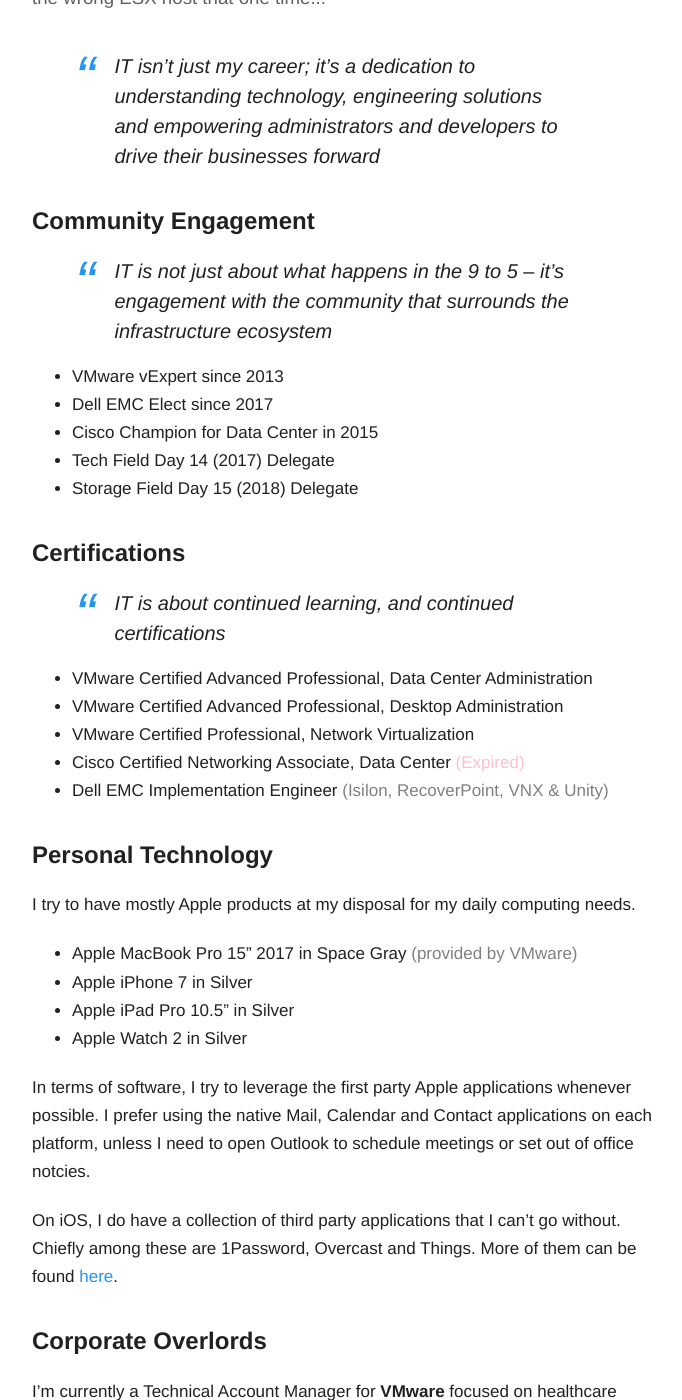
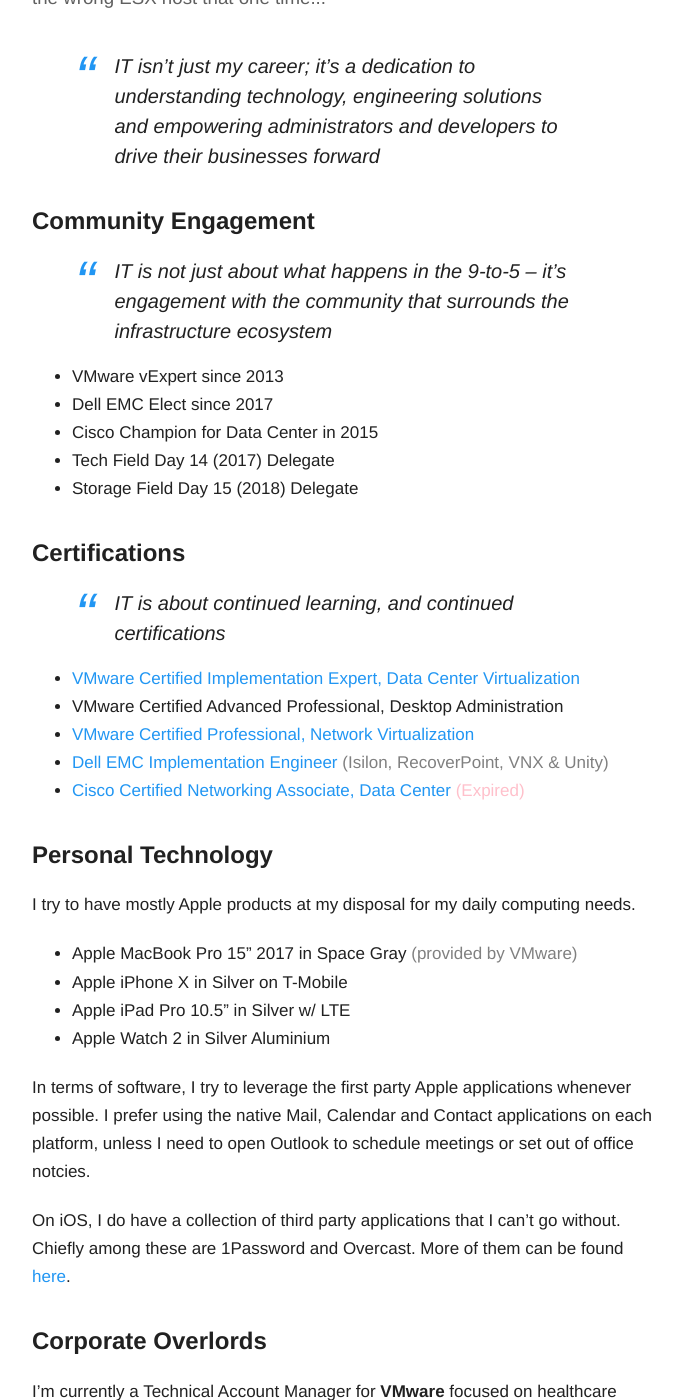
Before and after one commit to vmstan/vmstan.github.io, a Jekyll site: the page built from about/index.md, in a window 1280 px wide and 1400 px high, scrolled down 336 px. Shown: the whole window, without its empty margins (296-978 px from the left). Built offline with Jekyll 4.4.1, drawn with Linux system fonts in a browser that asks for light colours.

Commit message:
Cert update

```diff
--- a/about/index.md
+++ b/about/index.md
@@ -9,7 +9,7 @@
 
 ## Community Engagement
 
-> IT is not just about what happens in the 9 to 5 -- it’s engagement with the community that surrounds the infrastructure ecosystem
+> IT is not just about what happens in the 9-to-5 -- it’s engagement with the community that surrounds the infrastructure ecosystem
 
 * VMware vExpert since 2013
 * Dell EMC Elect since 2017
@@ -21,24 +21,24 @@
 
 > IT is about continued learning, and continued certifications
 
-* VMware Certified Advanced Professional, Data Center Administration
+* [VMware Certified Implementation Expert, Data Center Virtualization](https://www.youracclaim.com/badges/ca1312aa-5453-4aca-b63a-5653d2fa2f49/public_url)
 * VMware Certified Advanced Professional, Desktop Administration
-* VMware Certified Professional, Network Virtualization
-* Cisco Certified Networking Associate, Data Center <font color="pink">(Expired)</font>
-* Dell EMC Implementation Engineer <font color="gray">(Isilon, RecoverPoint, VNX & Unity)</font>
+* [VMware Certified Professional, Network Virtualization](https://www.youracclaim.com/badges/ff6ddaa9-4b94-4574-a9a6-809506df848d/public_url)
+* [Dell EMC Implementation Engineer](https://www.youracclaim.com/badges/23cfea7d-2262-47f5-9962-97fc419077db/public_url) <font color="gray">(Isilon, RecoverPoint, VNX & Unity)</font>
+* [Cisco Certified Networking Associate, Data Center](https://www.youracclaim.com/badges/169cdfe6-6e4e-4851-a102-eb100ef219d4/public_url) <font color="pink">(Expired)</font>
 
 ## Personal Technology
 
 I try to have mostly Apple products at my disposal for my daily computing needs.
 
 * Apple MacBook Pro 15" 2017 in Space Gray <font color="gray">(provided by VMware)</font>
-* Apple iPhone 7 in Silver
-* Apple iPad Pro 10.5" in Silver
-* Apple Watch 2 in Silver
+* Apple iPhone X in Silver on T-Mobile
+* Apple iPad Pro 10.5" in Silver w/ LTE
+* Apple Watch 2 in Silver Aluminium
 
 In terms of software, I try to leverage the first party Apple applications whenever possible. I prefer using the native Mail, Calendar and Contact applications on each platform, unless I need to open Outlook to schedule meetings or set out of office notcies.
 
-On iOS, I do have a collection of third party applications that I can't go without. Chiefly among these are 1Password, Overcast and Things. More of them can be found [here](https://vmstan.com/my-top-10-ios-apps-7887c2973b67).
+On iOS, I do have a collection of third party applications that I can't go without. Chiefly among these are 1Password and Overcast. More of them can be found [here](https://vmstan.com/my-top-10-ios-apps-7887c2973b67).
 
 ## Corporate Overlords
 
```
